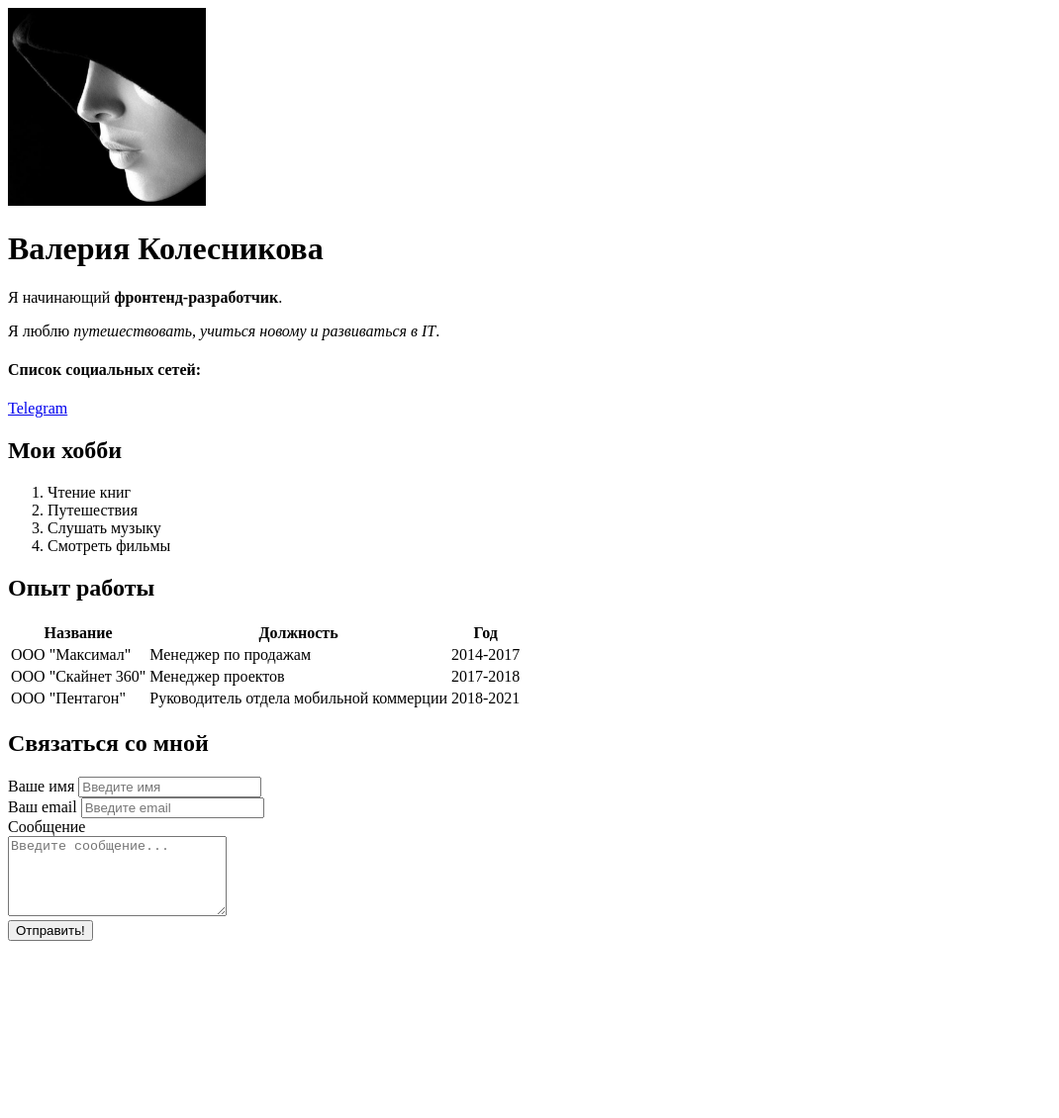
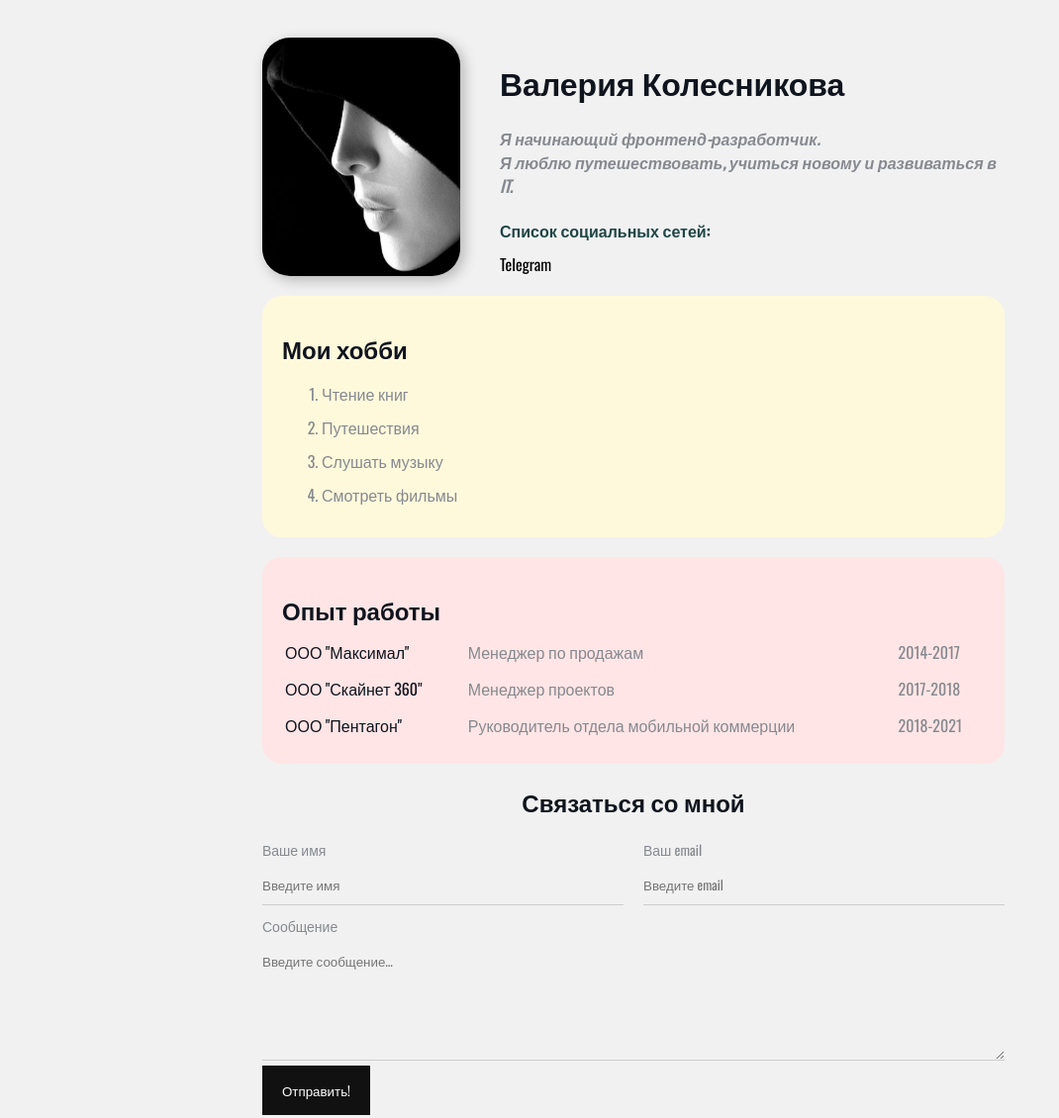
Before and after one commit to Lera2022/resume, a plain HTML site: page index.html in a window 1280 px wide. Shown: the whole page at 99% size, without its empty margins (0-1070 px from the left). Before the commit the page ends 959 px from the top, so only its background shows below. Drawn offline with nearby package versions, Linux system fonts and the light colour scheme.

Commit message:
Add styles

```diff
--- a/index.html
+++ b/index.html
@@ -7,11 +7,15 @@
     <meta name="keywords" content="lera, cv, resume">
     <meta name="description" content="Это сайт-резюме Леры Колесниковой">
     <title>Lera Resume</title>
+    <link rel="stylesheet" href="styles.css">
 </head>
 <body>
+    <div class="container">
+        <div class="info">
 
-    <img src="avatar.jpg" width="200" alt="Валерия Колесникова">
+            <img src="avatar.jpg" alt="Валерия Колесникова" class="avatar">
 
+            <div class="info-text">
                 <h1>Валерия Колесникова</h1>
 
                 <p>Я начинающий <strong>фронтенд-разработчик</strong>.</p>
@@ -21,26 +25,31 @@
                 <h4>Список социальных сетей:</h4>
 
                 <a href="https://t.me/leramana" target="_blank">Telegram</a>
+            </div>
+        </div>
 
+        <div class="card bg-yellow">
         <h2>Мои хобби</h2>
 
-   <ol>
+        <ol class="list">
             <li>Чтение книг</li>
             <li>Путешествия</li>
             <li>Слушать музыку</li>
             <li>Смотреть фильмы</li>
         </ol>
+        </div>
 
+        <div class="card bg-red">
         <h2>Опыт работы</h2>
 
-   <table>
-       <thead>
+        <table class="table">
+            <!-- <thead>
                 <tr>
                     <th>Название</th>
                     <th>Должность</th>
                     <th>Год</th>
                 </tr>
-       </thead>
+            </thead> -->
             <tbody>
             <tr>
                 <td>ООО "Максимал"</td>
@@ -59,26 +68,32 @@
                 </tr>
             </tbody>
         </table>
+        </div>
 
+
+
+        <form action="/" class="form">
             <h2>Связаться со мной</h2>
 
-   <form action="/">
-    <div>
+            <div class="form-row">
+
+                <div class="form-group">
                     <label for="name">Ваше имя</label>
                     <input type="text" id="name" placeholder="Введите имя">
                 </div>
 
-    <div>
+                <div class="form-group">
                     <label for="email">Ваш email</label>
                     <input type="email" id="email" placeholder="Введите email">
                 </div>
+            </div>
 
-    <div>
+            <div class="form-group">
                 <label for="message">Сообщение</label>
-        <br>
                 <textarea id="message" cols="25" rows="5"placeholder="Введите сообщение..."></textarea>
             </div>
             </form>
-    <button type="submit">Отправить!</button>
+            <button class="btn" type="submit">Отправить!</button>
+    </div>
 </body>
 </html>
--- /dev/null
+++ b/styles.css
@@ -0,0 +1,168 @@
+@import url('https://fonts.googleapis.com/css2?family=Oswald&display=swap');
+
+body {
+    font-family: 'Oswald', sans-serif;
+    font-size: 16px;
+    font-weight: normal;
+    color: #0f141e;
+    background: #f1f1f1;
+}
+
+a {
+    color: #000;
+    text-decoration: none;
+}
+
+a:active {
+    color: blue;
+}
+
+a:hover {
+    text-decoration: underline;
+}
+
+a:visited {
+    color: grey;
+}
+
+.container {
+    max-width: 750px;
+    margin: auto;
+    padding-top: 30px;
+}
+
+.avatar {
+    width: 200px;
+    border-radius: 28px;
+    box-shadow: 4px 4px 14px rgba(0, 0, 0, .25);
+}
+
+.info {
+    margin-bottom: 20px;
+    display: flex;
+}
+
+.info-text {
+    margin-left: 40px;
+}
+
+.info-text p {
+    font-style: italic;
+    font-weight: bold;
+    color: #86898f;
+    margin: 0;
+}
+
+.info-text h4 {
+    color: rgb(32, 70, 70);
+    margin-bottom: 10px;
+}
+
+@media (max-width: 650px) {
+    .info {
+        display: block;
+        text-align: center;
+    }
+}
+
+.card {
+    border-radius: 20px;
+    padding: 15px 20px;
+    margin-bottom: 20px;
+}
+
+.card h2 {
+    margin-bottom: 10px;
+}
+
+.bg-yellow {
+    background: #fff9dc;
+}
+
+.bg-red {
+    background: #ffe5e5;
+}
+
+.btn {
+    background: #111;
+    padding: 15px 20px;
+    color: #fff;
+    border: none;
+    font-family: inherit;
+    cursor: pointer;
+}
+
+.btn:hover {
+    opacity: 0.8;
+}
+
+list {
+    padding: 0 20px;
+}
+
+.list li {
+    color: #86898f;
+    margin-bottom: 10px;
+}
+
+.table {
+    width: 100%;
+}
+
+.table td {
+    padding-bottom: 10px;
+}
+
+.table td:nth-child(2), .table td:nth-child(3)  {
+    color: #86898f;
+}
+
+.form h2{
+    text-align: center;
+}
+
+.form-row {
+    margin-bottom: 10px;
+    display: flex;
+}
+
+.form-row .form-group {
+    /* display: inline-block; */
+    margin-right: 20px;
+    width: 50%;
+    /* width: calc(50% - 20px); */
+}
+
+.form-row .form-group:last-child {
+    margin-right: 0;
+}
+
+@media (max-width: 650px) {
+    .form-row {
+        display: block;
+    }
+
+    .form-row .form-group {
+        width: 100%;
+        margin-right: 0;
+        margin-bottom: 10px;
+    }
+}
+.form-group label {
+    display: block;
+    font-size: 14px;
+    color: #86898f;
+}
+
+.form-group input,
+.form-group textarea {
+    width: 100%;
+    box-sizing: border-box;
+    border: none;
+    background: transparent;
+    border-bottom: 1px solid #ccc;
+    color: #000;
+    padding: 15px 0 10px;
+    outline: none;
+    font-family: inherit;
+}
```
Lines whose indentation alone changed are shown as unchanged.
